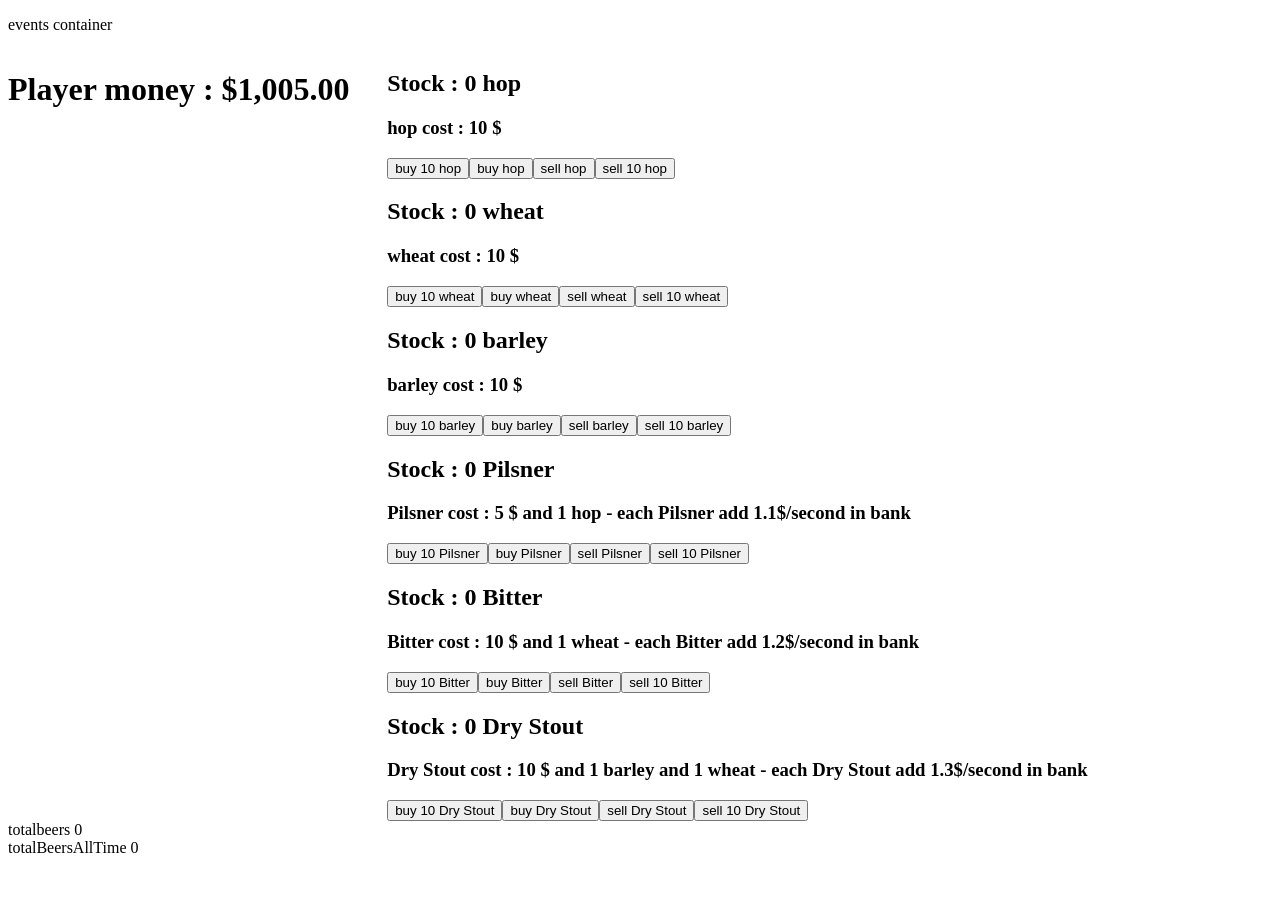
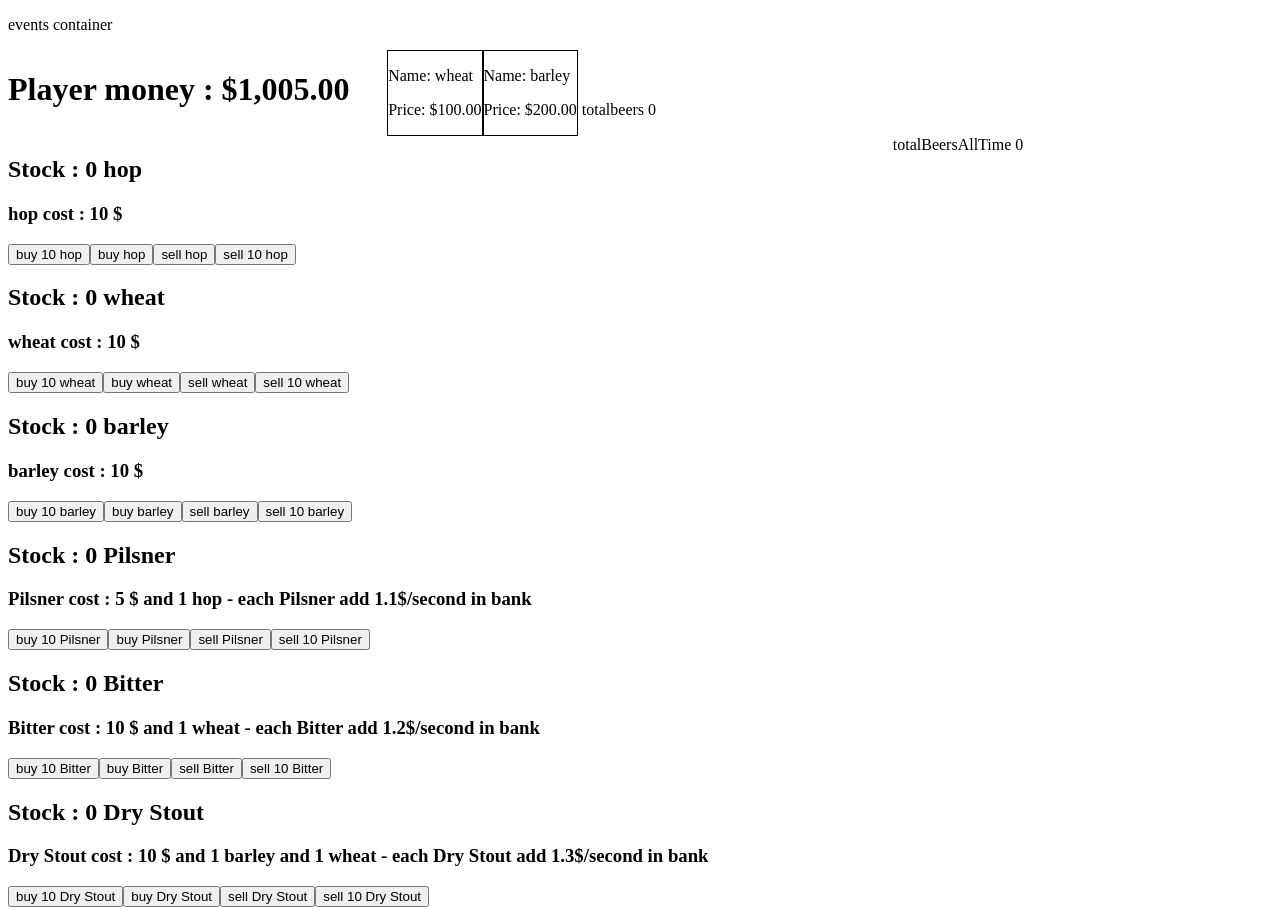
Before and after one commit to emmanuel-franc/beerclick, an Angular app: page / in a window 1280 px wide. Before the commit the page ends 865 px from the top, so only its background shows below. Built offline with nearby package versions, Linux system fonts and the light colour scheme.

Commit message:
added models and component calls in files

```diff
--- a/src/app/app.component.html
+++ b/src/app/app.component.html
@@ -5,6 +5,8 @@
 <div class="col-30">
   <h1>Player money : {{player.resources.money.qty | currency: 'USD': true}}</h1>
 </div>
+
+<app-upgrade [(player)]="player"></app-upgrade>
 
 <div class="col-70">
   <div *ngFor="let consumable of player.resources.consumables;">
--- a/src/app/app.component.ts
+++ b/src/app/app.component.ts
@@ -1,5 +1,5 @@
 import {Component} from '@angular/core';
-import {Beer, Consumable, Price, Player} from "./models";
+import {Beer, Consumable, Upgrade, Price, Player} from "./models";
 import {GlobalStatsService} from "./services/globalStats/global-stats.service";
 
 import * as _ from "lodash";
@@ -16,12 +16,14 @@ export class AppComponent {
   money: Consumable;
   consumables: Consumable[];
   beers: Beer[];
+  upgrades: Upgrade[];
   totalBeers:number;
   totalBeersAllTime:number;
 
   constructor(public GlobalStatsService:GlobalStatsService) {
     this.consumables = [];
     this.beers = [];
+    this.upgrades = [];
     //this.totalBeers = 0;
     this.totalBeersAllTime = this.totalBeersAllTime || 0;
 
@@ -55,7 +57,14 @@ export class AppComponent {
       this.beers.push(beer);
     });
 
-    this.player = new Player(this.money, this.consumables, this.beers);
+    // Add all upgrades
+    data.upgrades.forEach((upgrade) => {
+      let price: Price[] = upgrade.price.map((p) => new Price(p.qty, this.money));
+      upgrade.price = price;
+      this.upgrades.push(upgrade);
+    });
+
+    this.player = new Player(this.money, this.consumables, this.beers, this.upgrades);
 
     setInterval(() => {
       let income = 1;
--- a/src/app/app.module.ts
+++ b/src/app/app.module.ts
@@ -9,12 +9,14 @@ import { EventComponent } from './components/event/event.component';
 
 import {EventService} from "./services/event.service";
 import {GlobalStatsService} from "./services/globalStats/global-stats.service";
+import { UpgradeComponent } from './components/upgrade/upgrade.component';
 
 @NgModule({
   declarations: [
     AppComponent,
     ItemComponent,
-    EventComponent
+    EventComponent,
+    UpgradeComponent
   ],
   imports: [
     BrowserModule,
--- a/src/app/models/index.ts
+++ b/src/app/models/index.ts
@@ -3,3 +3,4 @@ export * from "./consumable.model";
 export * from "./price.model";
 export * from "./player.model";
 export * from "./event.model";
+export * from "./upgrade.model";
--- a/src/app/models/player.model.ts
+++ b/src/app/models/player.model.ts
@@ -1,18 +1,21 @@
 import { Consumable } from "./consumable.model";
 import { Beer } from "./beer.model";
+import { Upgrade } from "./upgrade.model";
 
 export class Player {
   resources: {
     money: Consumable;
     consumables: Consumable[],
-    beers: Beer[]
+    beers: Beer[],
+    upgrades: Upgrade[]
   };
 
-  constructor(money, consumables, beers) {
+  constructor(money, consumables, beers, upgrades) {
     this.resources = {
       money: money,
       consumables: consumables,
-      beers: beers
+      beers: beers,
+      upgrades: upgrades
     }
   }
 }
```
